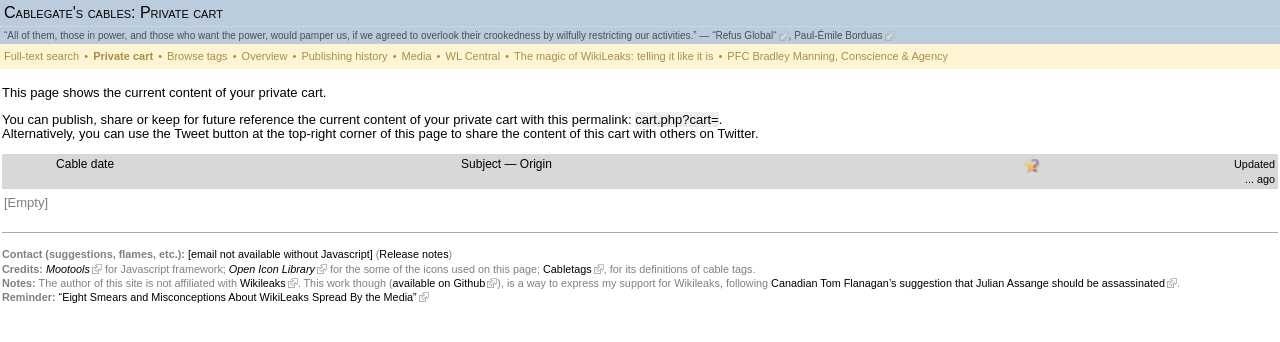
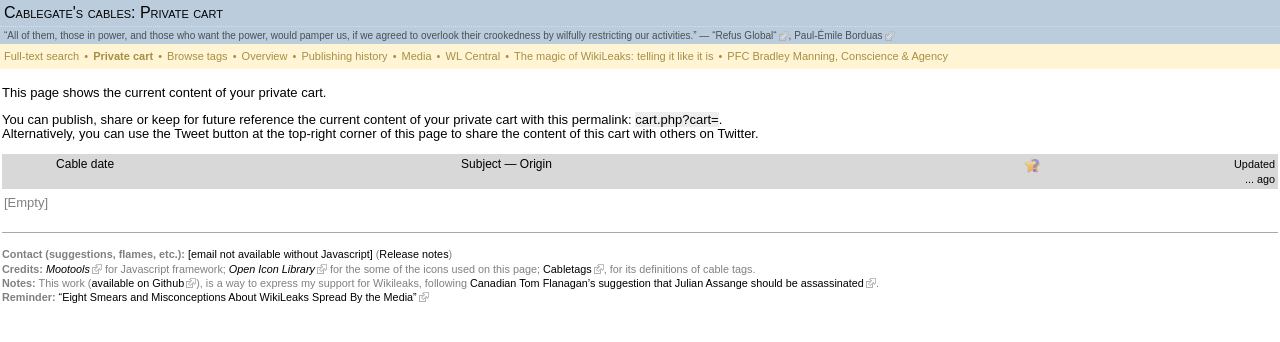
Before and after one commit to gorhill/cablegatesearch.net, a PHP site: page /cart.php in a window 1280 px wide. Shown: the top 342 px of the page. Run offline with PHP 8.4, Linux system fonts and the light colour scheme; data that the repository does not hold is empty; some libraries are stand-ins or nearby versions.

Commit message:
Bringing project up to date with live version at cablegatesearch.net

```diff
--- a/footer.php
+++ b/footer.php
@@ -1,7 +1,7 @@
 <div style="margin:1em 0 1em 0;border-top:1px solid #aaa;height:1px"></div>
 <p style="color:gray;font-size:smaller"><b>Contact (suggestions, flames, etc.):</b> <a href="#mangled-email" id="mangled-email">[email not available without Javascript]</a> (<a href="release-notes.php">Release notes</a>)<br>
 <b>Credits:</b> <a style="font-style:italic" href="http://mootools.net/">Mootools</a> for Javascript framework; <a style="font-style:italic" href="http://openiconlibrary.sourceforge.net/">Open Icon Library</a> for the some of the icons used on this page; <a href="http://cabletags.wordpress.com/2010/12/12/wikileaks-cable-tags-explained/">Cabletags</a>, for its definitions of cable tags.<br>
-<b>Notes:</b> The author of this site is not affiliated with <a href="http://213.251.145.96/">Wikileaks</a>. This work though (<a href="https://github.com/gorhill/cablegatesearch.net">available on Github</a>), is a way to express my support for Wikileaks, following <a href="http://www.raymondhill.net/blog/?p=209">Canadian Tom Flanagan&rsquo;s suggestion that Julian Assange should be assassinated</a>.<br>
+<b>Notes:</b> This work (<a href="https://github.com/gorhill/cablegatesearch.net">available on Github</a>), is a way to express my support for Wikileaks, following <a href="http://www.raymondhill.net/blog/?p=209">Canadian Tom Flanagan&rsquo;s suggestion that Julian Assange should be assassinated</a>.<br>
 <b>Reminder:</b> <a href="http://www.alternet.org/module/printversion/149369">&ldquo;Eight Smears and Misconceptions About WikiLeaks Spread By the Media&rdquo;</a><br>
 </p>
 <script type="text/javascript">
```
